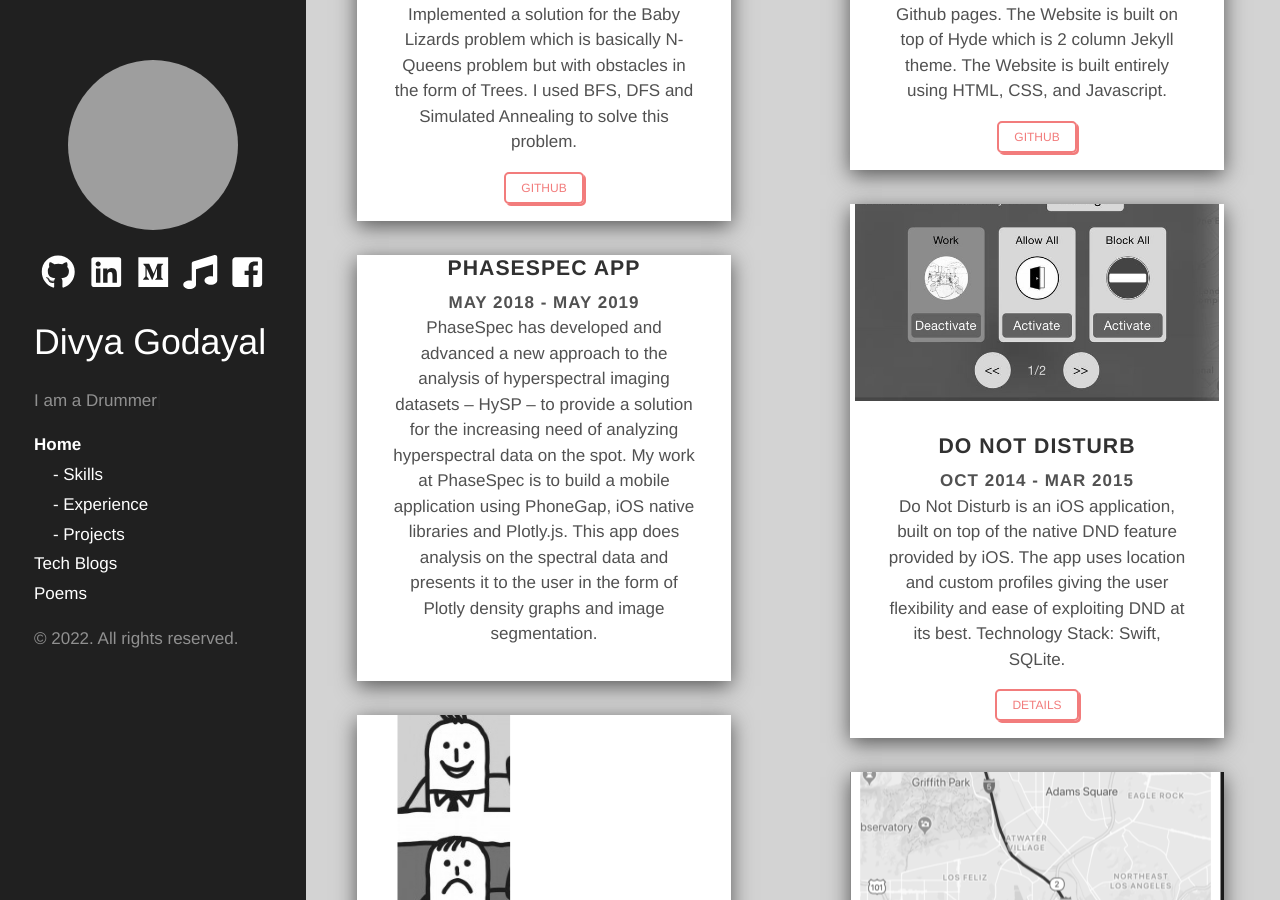
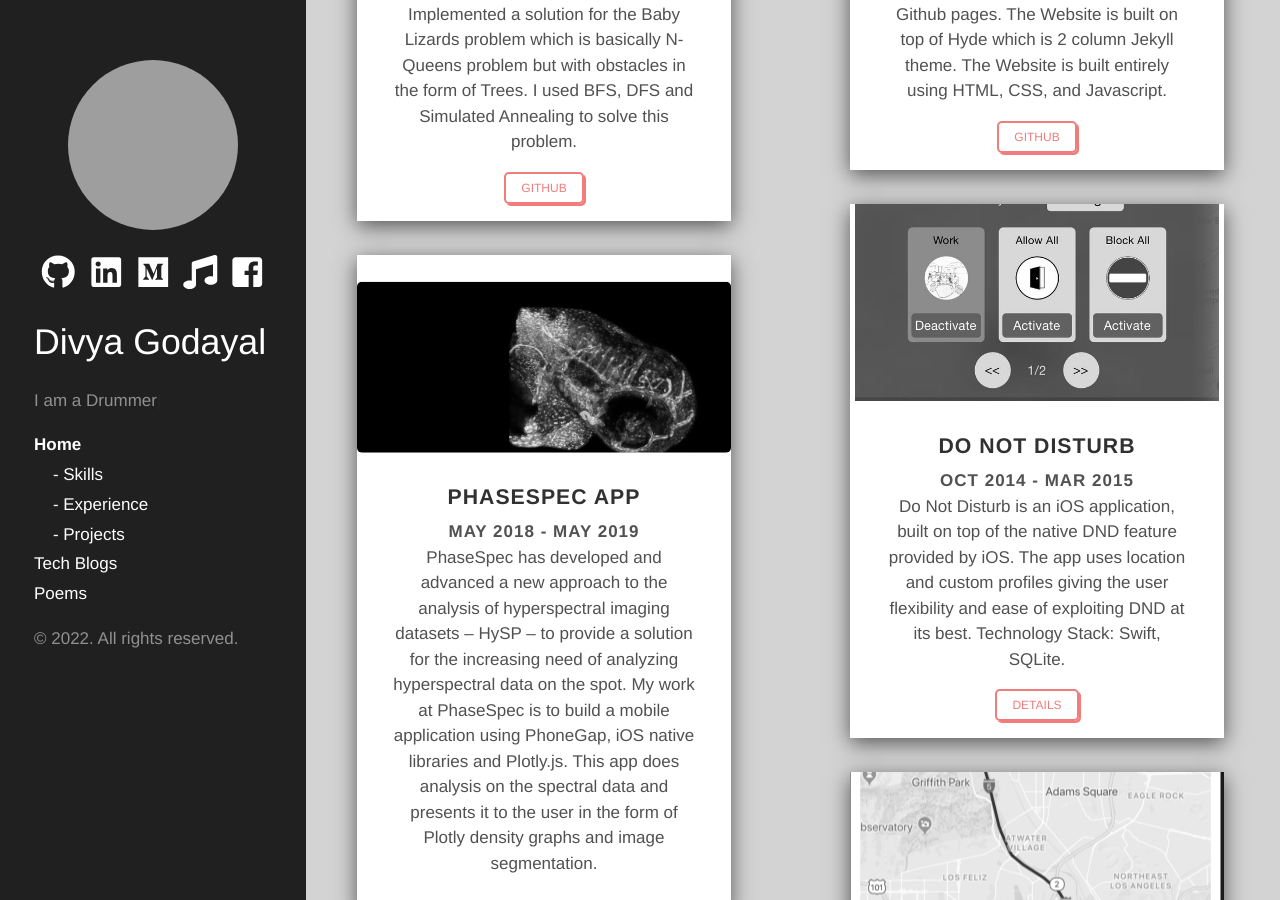
Before and after one commit to DivyaGodayal/DivyaGodayal.github.io, a Jekyll site: the page built from index.html, in a window 1280 px wide and 900 px high, scrolled down 3933 px. Built offline with Jekyll 4.4.1, drawn with Linux system fonts in a browser that asks for light colours; nearby versions of some CDN libraries; Markdown is read by kramdown in place of the engine named in the settings; grey boxes are pictures that could not be loaded.

Commit message:
Add image for card

```diff
--- a/index.html
+++ b/index.html
@@ -298,6 +298,10 @@ title: Home
 
                <!-- Phasespec app -->
         <div class="card">
+            <div class="card-image">
+                <img src="public/assets/HySP.jpg"
+                alt="Orange" />
+            </div>
             <div class="card-body">
                 <div class="card-title">
                     <h3>
```
